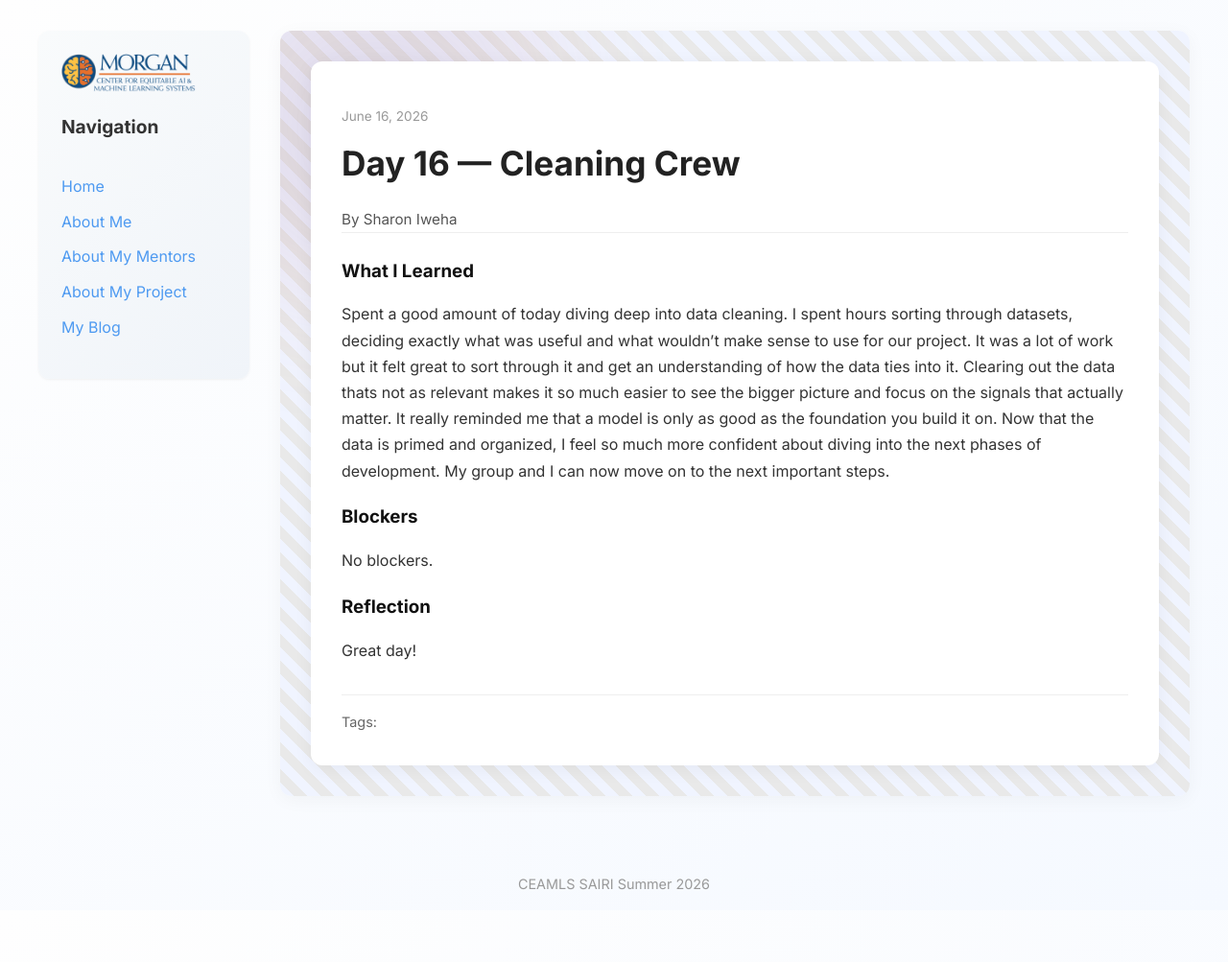
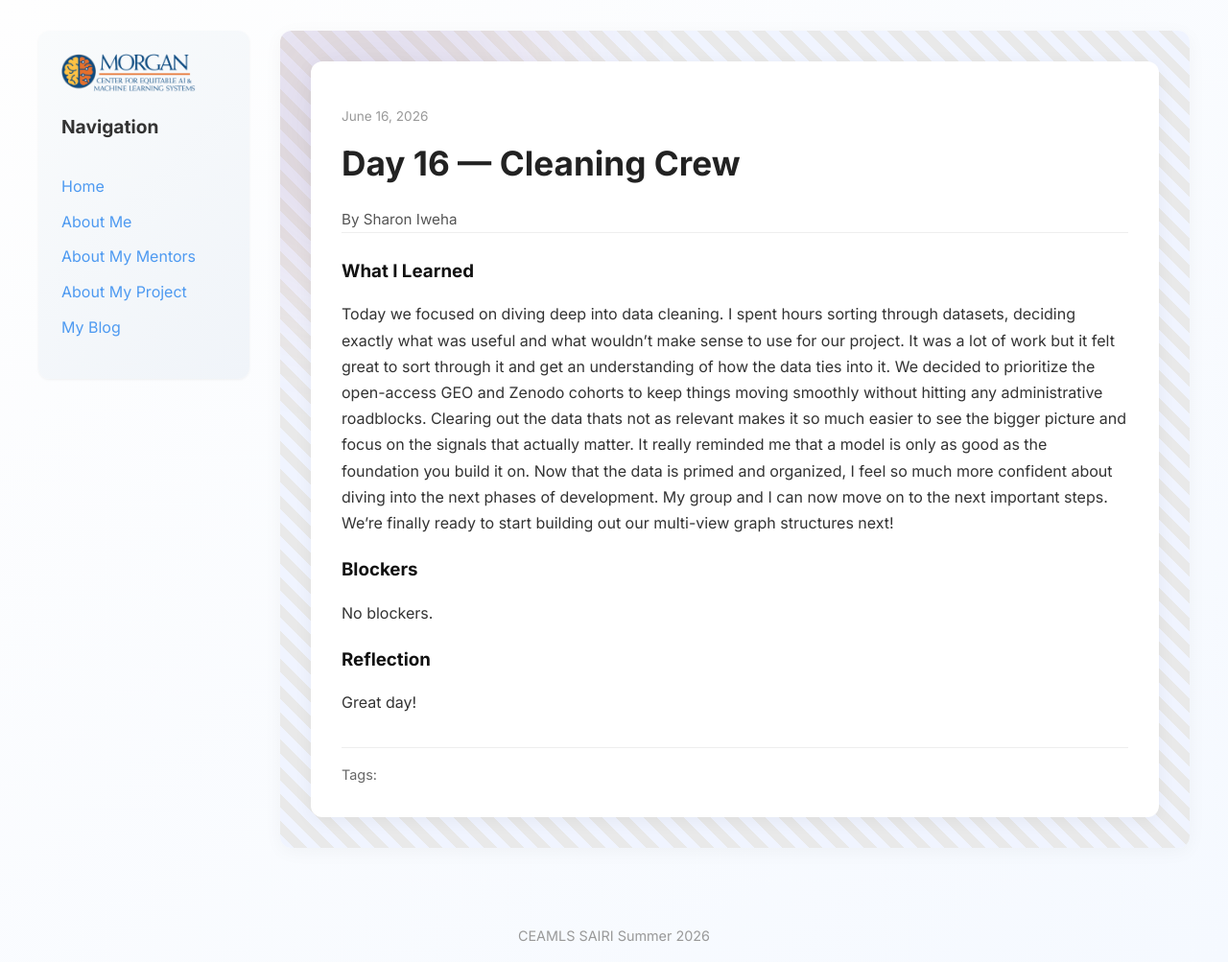
Before and after one commit to sharoniweha/sharoniweha.ceamls26.github.io, a Jekyll site: the page built from _posts/2026-06-16-day-16.md, in a window 1280 px wide. Shown: the whole page at 96% size. Built offline with Jekyll 4.4.1, drawn with Linux system fonts in a browser that asks for light colours; before the commit the page ends 949 px from its top, so only the background shows below that.

Commit message:
Update 2026-06-16-day-16.md

```diff
--- a/_posts/2026-06-16-day-16.md
+++ b/_posts/2026-06-16-day-16.md
@@ -6,7 +6,7 @@ permalink: /day16.html
 
 
 what_i_learned: |
-  Spent a good amount of today diving deep into data cleaning. I spent hours sorting through datasets, deciding exactly what was useful and what wouldn't make sense to use for our project. It was a lot of work but it felt great to sort through it and get an understanding of how the data ties into it. Clearing out the data thats not as relevant makes it so much easier to see the bigger picture and focus on the signals that actually matter. It really reminded me that a model is only as good as the foundation you build it on. Now that the data is primed and organized, I feel so much more confident about diving into the next phases of development. My group and I can now move on to the next important steps.
+ Today we focused on diving deep into data cleaning. I spent hours sorting through datasets, deciding exactly what was useful and what wouldn’t make sense to use for our project. It was a lot of work but it felt great to sort through it and get an understanding of how the data ties into it. We decided to prioritize the open-access GEO and Zenodo cohorts to keep things moving smoothly without hitting any administrative roadblocks. Clearing out the data thats not as relevant makes it so much easier to see the bigger picture and focus on the signals that actually matter. It really reminded me that a model is only as good as the foundation you build it on. Now that the data is primed and organized, I feel so much more confident about diving into the next phases of development. My group and I can now move on to the next important steps. We're finally ready to start building out our multi-view graph structures next!
 blockers: |
   No blockers.
 
```
